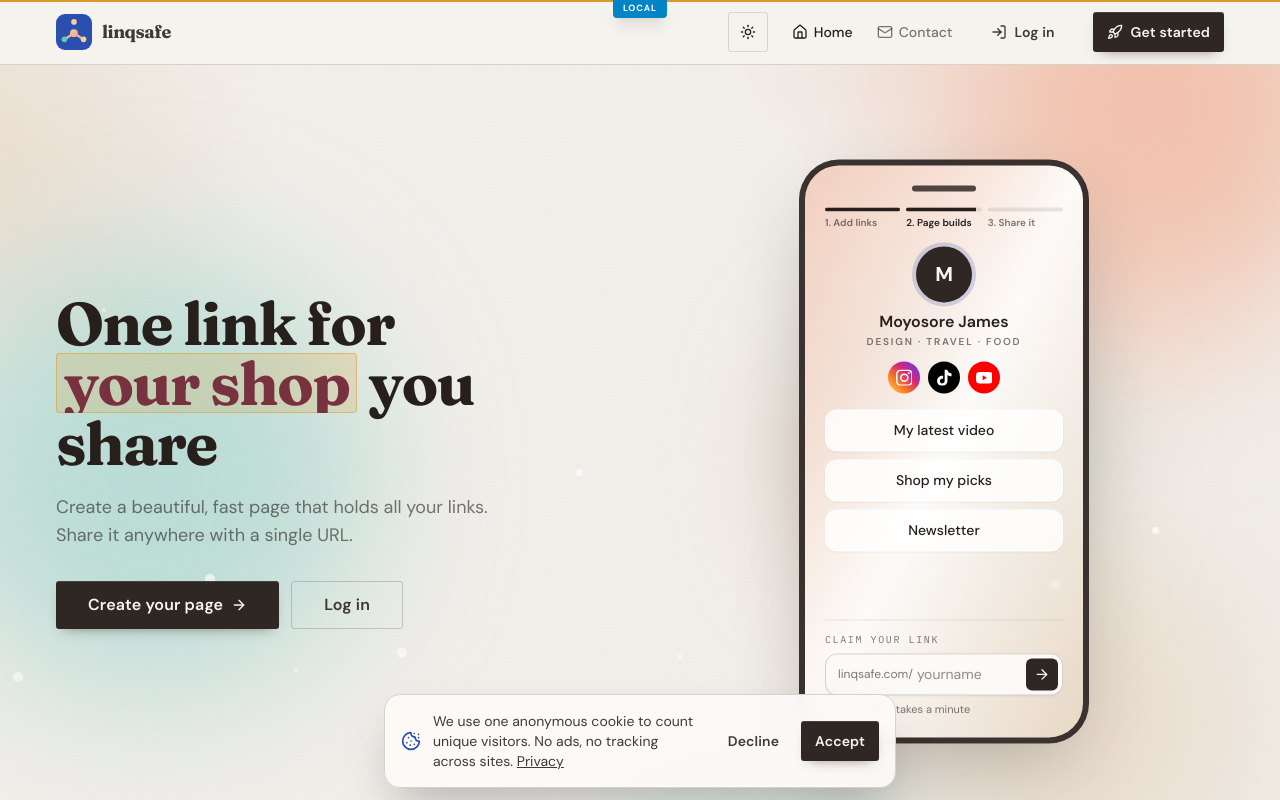
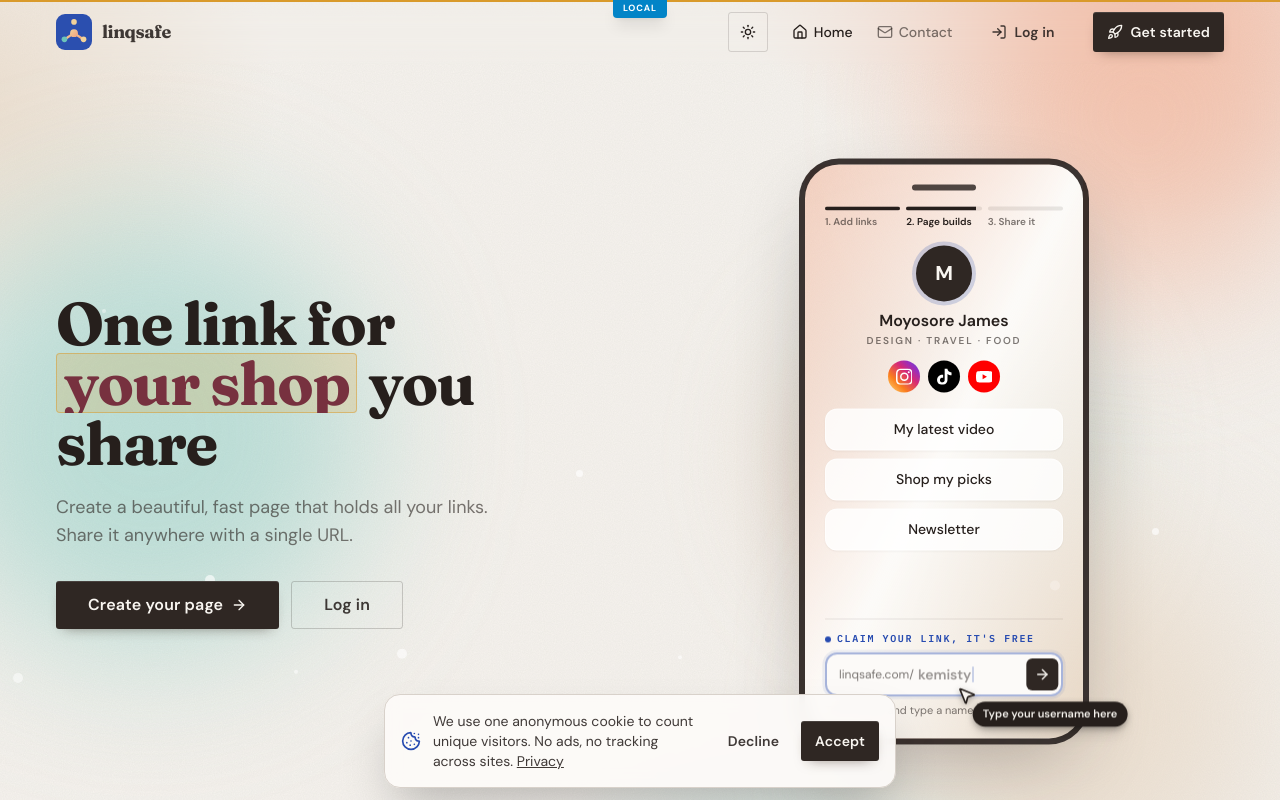
Before and after one commit to moyocodes/LINQSAFE, a React (Vite) app: page / in a window 1280 px wide. Shown: the top 800 px of the page. Built offline with nearby package versions, Linux system fonts and the light colour scheme.

Commit message:
Obvious claim box (ghost typing, pointer, 'Type your username here'); nav blends into the page and floats as a pill on scroll; media slots: contact photo and animated dashboard background

```diff
--- a/src/components/ClaimLink.jsx
+++ b/src/components/ClaimLink.jsx
@@ -1,15 +1,44 @@
-import { useEffect, useState } from 'react'
+import { useEffect, useRef, useState } from 'react'
 import { useNavigate } from 'react-router-dom'
-import { AnimatePresence, motion } from 'framer-motion'
-import { ArrowRight, Check, Loader2, X } from 'lucide-react'
+import { AnimatePresence, motion, useReducedMotion } from 'framer-motion'
+import { ArrowRight, Check, Loader2, MousePointer2, X } from 'lucide-react'
 import { api } from '@/api'
 import { SITE } from '@/config'
+
+// Names the ghost cursor "types" while the box is idle.
+const DEMO = ['amara', 'tobi_eats', 'kemistyles', 'yourname']
+
+// Types and deletes demo names, one character at a time, until the visitor takes over.
+function useGhostTyping(active) {
+  const [text, setText] = useState('')
+  useEffect(() => {
+    if (!active) { setText(''); return }
+    let word = 0, i = 0, dir = 1, t
+    const tick = () => {
+      const w = DEMO[word]
+      i += dir
+      setText(w.slice(0, i))
+      if (dir === 1 && i === w.length) { dir = -1; t = setTimeout(tick, 1400); return }
+      if (dir === -1 && i === 0) { dir = 1; word = (word + 1) % DEMO.length; t = setTimeout(tick, 350); return }
+      t = setTimeout(tick, dir === 1 ? 110 : 45)
+    }
+    t = setTimeout(tick, 900)
+    return () => clearTimeout(t)
+  }, [active])
+  return text
+}
 
 // "Claim your link" box: type a name, see if it's free, and go straight to sign-up with it filled in.
 export default function ClaimLink({ className = '' }) {
   const navigate = useNavigate()
+  const reduce = useReducedMotion()
+  const input = useRef(null)
   const [name, setName] = useState('')
+  const [focused, setFocused] = useState(false)
   const [state, setState] = useState(null) // null | 'checking' | { available, reason }
+  const idle = !reduce && !focused && !name
+  const ghost = useGhostTyping(idle)
+
   useEffect(() => {
     if (name.length < 3) { setState(name ? { available: false, reason: 'At least 3 characters' } : null); return }
     setState('checking')
@@ -17,27 +46,69 @@ export default function ClaimLink({ className = '' }) {
     return () => clearTimeout(t)
   }, [name])
   const ok = state && state !== 'checking' && state.available
-  const submit = (e) => { e.preventDefault(); navigate(`/signup${name ? `?u=${encodeURIComponent(name)}` : ''}`) }
+  const bad = state && state !== 'checking' && !state.available
+  const submit = (e) => {
+    e.preventDefault()
+    if (!name) return input.current?.focus()
+    navigate(`/signup?u=${encodeURIComponent(name)}`)
+  }
 
   return (
-    <form onSubmit={submit} className={className} aria-label="Claim your link">
-      <label htmlFor="claim" className="mb-1.5 block font-mono text-[10px] uppercase tracking-[0.16em] text-muted-foreground">Claim your link</label>
-      <div className={`flex items-center gap-1 rounded-xl border bg-card p-1 pl-3 shadow-sm transition-colors focus-within:border-accent ${state && state !== 'checking' && !state.available ? 'border-destructive/60' : ''}`}>
+    <form onSubmit={submit} className={`relative ${className}`} aria-label="Claim your link">
+      <label htmlFor="claim" className="mb-1.5 flex items-center gap-1.5 font-mono text-[10px] font-semibold uppercase tracking-[0.16em] text-accent">
+        <span className="relative flex size-1.5"><span className="absolute inset-0 animate-ping rounded-full bg-accent" /><span className="relative size-1.5 rounded-full bg-accent" /></span>
+        Claim your link, it's free
+      </label>
+
+      <motion.div
+        animate={idle ? { boxShadow: ['0 0 0 0 rgb(43 79 175 / 0)', '0 0 0 6px rgb(43 79 175 / .18)', '0 0 0 0 rgb(43 79 175 / 0)'] } : { boxShadow: '0 0 0 0 rgb(43 79 175 / 0)' }}
+        transition={idle ? { duration: 2.2, repeat: Infinity } : { duration: 0.2 }}
+        onClick={() => input.current?.focus()}
+        className={`relative flex cursor-text items-center gap-1 rounded-xl border-2 bg-card p-1 pl-3 transition-colors ${bad ? 'border-destructive/60' : focused || ok ? 'border-accent' : 'border-accent/40'}`}>
         <span className="shrink-0 text-xs text-muted-foreground">{SITE.domain}/</span>
-        <input id="claim" value={name} onChange={(e) => setName(e.target.value.replace(/[^a-z0-9_]/gi, '').slice(0, 32).toLowerCase())}
-          placeholder="yourname" autoComplete="off" spellCheck={false} aria-describedby="claim-status"
-          className="min-w-0 flex-1 bg-transparent py-1.5 text-sm font-semibold outline-none placeholder:font-normal placeholder:text-muted-foreground/70" />
-        <motion.button whileTap={{ scale: 0.92 }} type="submit" aria-label="Claim this link and sign up"
+        <span className="relative min-w-0 flex-1">
+          <input ref={input} id="claim" value={name} onFocus={() => setFocused(true)} onBlur={() => setFocused(false)}
+            onChange={(e) => setName(e.target.value.replace(/[^a-z0-9_]/gi, '').slice(0, 32).toLowerCase())}
+            placeholder={idle ? '' : 'type your username here'} autoComplete="off" spellCheck={false} aria-describedby="claim-status"
+            className="w-full bg-transparent py-1.5 text-sm font-semibold outline-none placeholder:font-normal placeholder:text-muted-foreground/70" />
+          {/* ghost typing with a blinking caret while idle */}
+          {idle && (
+            <span aria-hidden="true" className="pointer-events-none absolute inset-y-0 left-0 flex items-center text-sm font-semibold text-foreground/45">
+              {ghost}
+              <motion.span animate={{ opacity: [1, 0] }} transition={{ duration: 0.55, repeat: Infinity, repeatType: 'reverse' }}
+                className="ml-px inline-block h-4 w-[2px] rounded bg-accent" />
+            </span>
+          )}
+        </span>
+        <motion.button whileTap={{ scale: 0.9 }} whileHover={{ scale: 1.06 }} type="submit" aria-label="Claim this link and sign up"
+          animate={idle ? { x: [0, 3, 0] } : { x: 0 }} transition={idle ? { duration: 1.2, repeat: Infinity, ease: 'easeInOut' } : {}}
           className={`grid size-8 shrink-0 place-items-center rounded-lg transition-colors ${ok ? 'bg-accent text-accent-foreground' : 'bg-primary text-primary-foreground'}`}>
           <ArrowRight className="size-4" />
         </motion.button>
-      </div>
+
+        {/* a pointer that glides in and taps the box, so it's obvious it can be used */}
+        <AnimatePresence>
+          {idle && (
+            <motion.span key="pointer" aria-hidden="true" className="pointer-events-none absolute left-1/2 top-1/2 z-10 text-ink drop-shadow-[0_2px_3px_rgb(0_0_0/.3)]"
+              initial={{ opacity: 0, x: 70, y: 46 }}
+              animate={{ opacity: [0, 1, 1, 1, 1, 0], x: [70, 70, 4, 4, 4, 4], y: [46, 46, 6, 6, 6, 6], scale: [1, 1, 1, 0.8, 1, 1] }}
+              exit={{ opacity: 0 }}
+              transition={{ duration: 4.2, times: [0, 0.1, 0.45, 0.52, 0.6, 1], repeat: Infinity, repeatDelay: 1.2, ease: 'easeInOut' }}>
+              <MousePointer2 className="size-5 fill-paper" strokeWidth={2} />
+              <span className="absolute left-4 top-4 whitespace-nowrap rounded-full bg-ink px-2.5 py-1 font-sans text-[11px] font-semibold text-paper shadow-lg">
+                Type your username here
+              </span>
+            </motion.span>
+          )}
+        </AnimatePresence>
+      </motion.div>
+
       <p id="claim-status" aria-live="polite" className="mt-1.5 flex h-4 items-center gap-1 text-[11px]">
         <AnimatePresence mode="wait" initial={false}>
           {state === 'checking' ? <motion.span key="c" initial={{ opacity: 0 }} animate={{ opacity: 1 }} exit={{ opacity: 0 }} className="flex items-center gap-1 text-muted-foreground"><Loader2 className="size-3 animate-spin" /> Checking…</motion.span>
             : state?.available ? <motion.span key="y" initial={{ opacity: 0, y: 4 }} animate={{ opacity: 1, y: 0 }} exit={{ opacity: 0 }} className="flex items-center gap-1 font-medium text-emerald-700"><Check className="size-3" /> It's yours. Tap → to sign up</motion.span>
             : state ? <motion.span key="n" initial={{ opacity: 0, y: 4 }} animate={{ opacity: 1, y: 0 }} exit={{ opacity: 0 }} className="flex items-center gap-1 text-destructive"><X className="size-3" /> {state.reason}</motion.span>
-            : <motion.span key="e" initial={{ opacity: 0 }} animate={{ opacity: 1 }} className="text-muted-foreground">Free to start · takes a minute</motion.span>}
+            : <motion.span key="e" initial={{ opacity: 0 }} animate={{ opacity: 1 }} className="text-muted-foreground">Tap the box and type a name · takes a minute</motion.span>}
         </AnimatePresence>
       </p>
     </form>
--- a/src/components/Layout.jsx
+++ b/src/components/Layout.jsx
@@ -17,6 +17,14 @@ function Navbar() {
   const [open, setOpen] = useState(false)
   const loggedIn = isSignedIn()
   const { pathname } = useLocation()
+  // Transparent at the top so the page's colours run behind it; a floating frosted pill once you scroll.
+  const [scrolled, setScrolled] = useState(false)
+  useEffect(() => {
+    const on = () => setScrolled(window.scrollY > 12)
+    on()
+    window.addEventListener('scroll', on, { passive: true })
+    return () => window.removeEventListener('scroll', on)
+  }, [])
 
   useEffect(() => setOpen(false), [pathname])
   useEffect(() => {
@@ -29,8 +37,13 @@ function Navbar() {
     `inline-flex items-center gap-1.5 text-sm font-medium transition-colors hover:text-foreground ${isActive ? 'text-foreground' : 'text-muted-foreground'}`
 
   return (
-    <header className="sticky top-0 z-40 border-b bg-background/80 backdrop-blur">
-      <div className="container flex h-16 items-center justify-between">
+    <header className="sticky top-0 z-40 h-16">
+      <motion.div
+        animate={scrolled || open
+          ? { marginTop: 8, borderRadius: 999, backgroundColor: 'hsl(var(--background) / 0.72)', boxShadow: '0 10px 30px -12px hsl(20 35% 18% / 0.25), inset 0 0 0 1px hsl(var(--foreground) / 0.08)' }
+          : { marginTop: 0, borderRadius: 0, backgroundColor: 'hsl(var(--background) / 0)', boxShadow: '0 0 0 0 hsl(20 35% 18% / 0), inset 0 0 0 0 hsl(var(--foreground) / 0)' }}
+        transition={{ type: 'spring', stiffness: 260, damping: 30 }}
+        className={`container flex items-center justify-between backdrop-blur-md transition-[height,max-width,padding] duration-300 ${scrolled || open ? 'h-14 max-w-[1100px] px-3 sm:px-4' : 'h-16'}`}>
         <Logo />
         <nav aria-label="Main" className="hidden items-center gap-6 md:flex">
           <AppearanceToggle />
@@ -52,13 +65,13 @@ function Navbar() {
           {open ? <X /> : <Menu />}
         </Button>
         </div>
-      </div>
+      </motion.div>
       <AnimatePresence>
         {open && (
           <motion.nav
             id="mobile-nav" aria-label="Mobile"
             initial={{ height: 0, opacity: 0 }} animate={{ height: 'auto', opacity: 1 }} exit={{ height: 0, opacity: 0 }}
-            className="overflow-hidden border-t md:hidden" onClick={() => setOpen(false)}
+            className="mx-3 mt-2 overflow-hidden rounded-2xl bg-background/90 shadow-lg ring-1 ring-foreground/10 backdrop-blur-md md:hidden" onClick={() => setOpen(false)}
           >
             <div className="container flex flex-col gap-3 py-4">
               {nav.map((n) => (
--- /dev/null
+++ b/src/components/Media.jsx
@@ -0,0 +1,30 @@
+import { useState } from 'react'
+import { useReducedMotion } from 'framer-motion'
+
+// Optional brand media from /public/media. Anything missing falls back to a brand gradient, so the page
+// never shows a broken image. See public/media/README.md for the files and the prompts used to make them.
+
+export function Photo({ src, alt = '', className = '', fallback = 'bg-[linear-gradient(135deg,#F2A07E,#E5D2BD_45%,#93ACCF)]', children }) {
+  const [failed, setFailed] = useState(false)
+  return (
+    <div className={`relative overflow-hidden ${fallback} ${className}`}>
+      {!failed && <img src={src} alt={alt} loading="lazy" decoding="async" onError={() => setFailed(true)} className="absolute inset-0 size-full object-cover" />}
+      {children}
+    </div>
+  )
+}
+
+// Slow looping background video, fixed behind the page, washed out so text stays readable.
+// Reduced motion shows the still poster instead.
+export function AmbientVideo({ src, poster, className = '' }) {
+  const reduce = useReducedMotion()
+  const [failed, setFailed] = useState(false)
+  return (
+    <div aria-hidden="true" className={`pointer-events-none fixed inset-0 -z-10 overflow-hidden ${className}`}>
+      {!failed && (reduce
+        ? <img src={poster} alt="" onError={() => setFailed(true)} className="size-full object-cover opacity-40" />
+        : <video src={src} poster={poster} autoPlay muted loop playsInline preload="metadata" onError={() => setFailed(true)} className="size-full object-cover opacity-40" />)}
+      <div className="absolute inset-0 bg-gradient-to-b from-background/70 via-background/85 to-background" />
+    </div>
+  )
+}
--- a/src/pages/AccountFlows.jsx
+++ b/src/pages/AccountFlows.jsx
@@ -12,7 +12,7 @@ import { useTitle } from '@/lib/useTitle'
 
 function Shell({ children }) {
   return (
-    <div className="bg-hero">
+    <div className="bg-hero -mt-16 pt-16">
       <div className="container grid min-h-[calc(100vh-8rem)] place-items-center py-12">
         <motion.div initial={{ opacity: 0, y: 20 }} animate={{ opacity: 1, y: 0 }} className="w-full max-w-sm">{children}</motion.div>
       </div>
--- a/src/pages/Admin.jsx
+++ b/src/pages/Admin.jsx
@@ -12,6 +12,7 @@ import { Card, CardContent, CardDescription, CardHeader, CardTitle, IconChip } f
 import { useTitle } from '@/lib/useTitle'
 import AvatarPicker from '@/components/AvatarPicker'
 import QrCard from '@/components/QrCard'
+import { AmbientVideo } from '@/components/Media'
 import Onboarding from '@/components/Onboarding'
 import { AccountFields, BillingProvider, StickySave, FeatureCard, FounderNoteEditor, PaymentHistory, SocialSuggestions, TemplatePicker, TestimonialsEditor, UnlockChip } from '@/components/ProFeatures'
 import { FREE_LINK_LIMIT, TEMPLATES, has } from '@/lib/plans'
@@ -333,7 +334,8 @@ export default function Admin() {
 
   return (
     <BillingProvider me={me} onUnlocked={loadMe}>
-    <div className="container grid gap-8 py-10 pb-40 lg:grid-cols-[1fr_300px]">
+    <AmbientVideo src="/media/dashboard-loop.mp4" poster="/media/dashboard-poster.jpg" />
+    <div className="container relative grid gap-8 py-10 pb-40 lg:grid-cols-[1fr_300px]">
       <p role="status" aria-live="polite" className="sr-only">{announce}</p>
       {!me.onboarded_at && <Onboarding me={me} onDone={() => loadMe()} />}
       <div className="space-y-6">
--- a/src/pages/Auth.jsx
+++ b/src/pages/Auth.jsx
@@ -36,7 +36,7 @@ export default function Auth({ mode }) {
   }
 
   return (
-    <div className="bg-hero">
+    <div className="bg-hero -mt-16 pt-16">
       <div className="container grid min-h-[calc(100vh-8rem)] place-items-center py-8">
         <motion.div initial={{ opacity: 0, y: 24, rotate: -0.6 }} animate={{ opacity: 1, y: 0, rotate: 0 }}
           transition={{ duration: 0.7, ease: [0.22, 1, 0.36, 1] }} className="relative grid w-full max-w-4xl overflow-hidden rounded-md lg:grid-cols-[1fr_1.05fr]">
--- a/src/pages/Contact.jsx
+++ b/src/pages/Contact.jsx
@@ -9,6 +9,7 @@ import { Label } from '@/components/ui/label'
 import { Card, CardContent } from '@/components/ui/card'
 import { useTitle } from '@/lib/useTitle'
 import { SITE } from '@/config'
+import { Photo } from '@/components/Media'
 
 export default function Contact() {
   useTitle('Contact')
@@ -33,7 +34,21 @@ export default function Contact() {
   }
 
   return (
-    <div className="container max-w-2xl py-16">
+    <div className="container grid max-w-6xl items-start gap-10 py-16 lg:grid-cols-[minmax(0,0.9fr)_minmax(0,1.1fr)]">
+      <motion.div initial={{ opacity: 0, y: 20 }} animate={{ opacity: 1, y: 0 }} transition={{ duration: 0.6, ease: [0.22, 1, 0.36, 1] }} className="lg:sticky lg:top-24">
+        <Photo src="/media/contact.jpg" alt="" className="aspect-[4/5] rounded-[1.75rem] shadow-[0_40px_80px_-40px_hsl(20_35%_18%/.5)] max-lg:aspect-[16/10]">
+          <div className="absolute inset-0 bg-gradient-to-t from-ink/70 via-ink/10 to-transparent" />
+          <div className="absolute inset-x-0 bottom-0 p-6 text-paper">
+            <p className="font-mono text-[11px] uppercase tracking-[0.18em] text-paper/70">We read every message</p>
+            <p className="mt-2 font-display text-2xl font-semibold leading-tight">A real person replies, usually within a day.</p>
+          </div>
+          <motion.span initial={{ opacity: 0, scale: 0.8 }} animate={{ opacity: 1, scale: 1 }} transition={{ delay: 0.5, type: 'spring' }}
+            className="absolute right-4 top-4 flex items-center gap-1.5 rounded-full bg-paper/90 px-3 py-1.5 text-xs font-semibold text-ink shadow-lg backdrop-blur">
+            <span className="size-2 animate-pulse rounded-full bg-emerald-500" /> Support is online
+          </motion.span>
+        </Photo>
+      </motion.div>
+      <div>
       <h1 className="text-4xl font-bold tracking-tight">Contact us</h1>
       <p className="mt-3 text-muted-foreground">Questions, feedback or a problem with your page? Send a message and we will get back to you.</p>
       <p className="mt-2 flex items-center gap-2 text-sm text-muted-foreground">
@@ -76,6 +91,7 @@ export default function Contact() {
           </AnimatePresence>
         </CardContent>
       </Card>
+      </div>
     </div>
   )
 }
--- a/src/pages/Home.jsx
+++ b/src/pages/Home.jsx
@@ -69,7 +69,7 @@ export default function Home() {
         style={{ scaleX: progress }}
         className="fixed inset-x-0 top-0 z-50 h-0.5 origin-left bg-saffron"
       />
-      <section className="bg-hero relative overflow-hidden">
+      <section className="bg-hero relative -mt-16 overflow-hidden pt-16">
         <MotionBackdrop fixed={false} />
         <div className="container relative grid items-center gap-12 py-16 md:grid-cols-2 md:py-24">
           <motion.div variants={stagger()} initial="hidden" animate="show">
--- a/src/pages/Pricing.jsx
+++ b/src/pages/Pricing.jsx
@@ -17,7 +17,7 @@ export default function Pricing() {
   useEffect(() => { api('/billing/config').then(setCfg).catch(() => setCfg({ enabled: false, features: [], durations: [1, 3, 6, 12] })) }, [])
 
   return (
-    <section className="bg-hero">
+    <section className="bg-hero -mt-16 pt-16">
       <div className="container py-16 md:py-24">
         <motion.div variants={stagger()} initial="hidden" animate="show" className="mx-auto max-w-xl text-center">
           <motion.h1 variants={fadeUp} className="text-4xl font-extrabold tracking-tight sm:text-5xl">Pay only for what you use</motion.h1>
```
Also changed, not shown: public/media/README.md (added).
